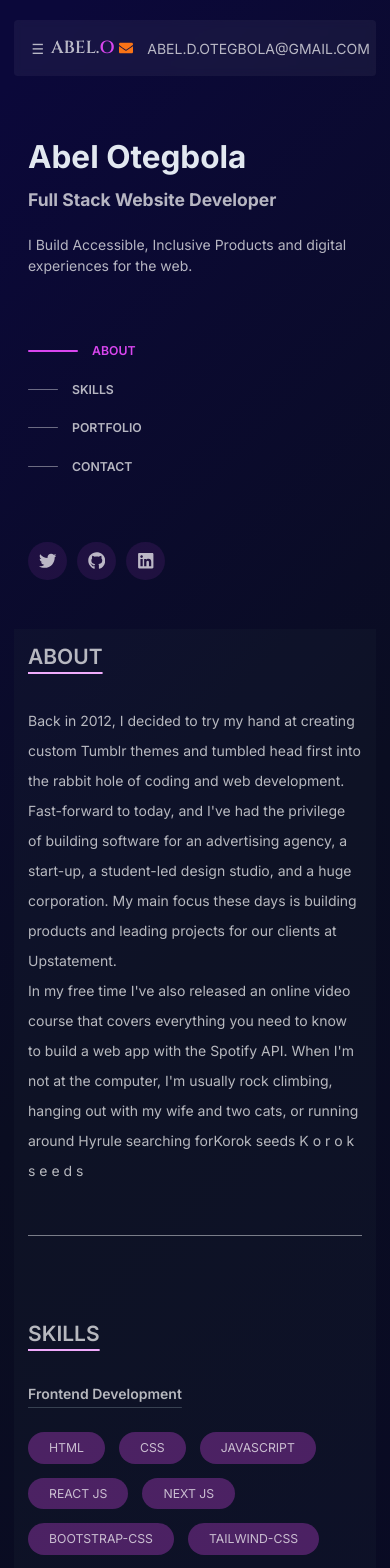
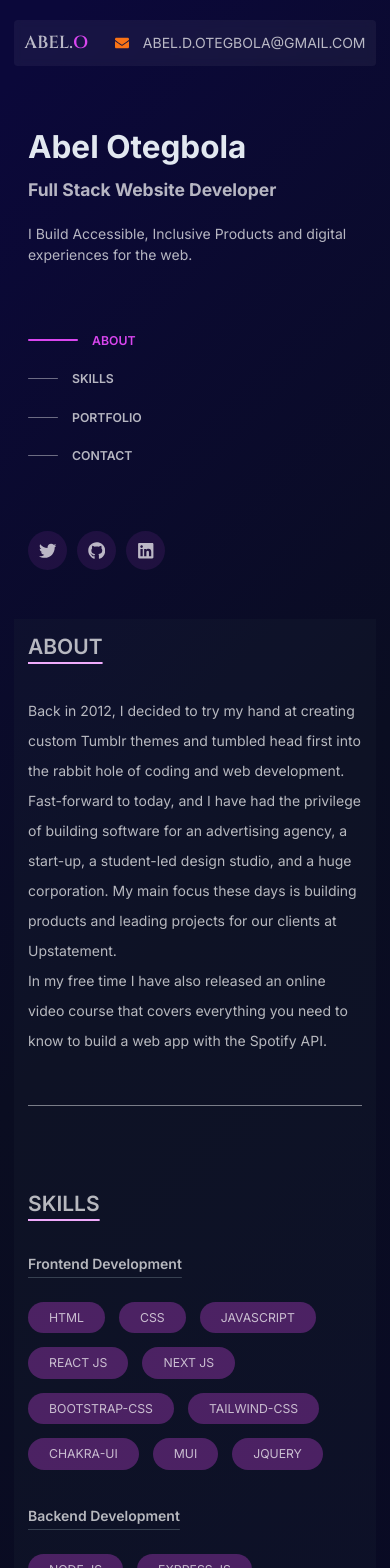
Before and after one commit to abel-otegbola/Portfolio, a Next.js app: page / in a window 390 px wide. Shown: the top 1568 px of the page. Built offline with nearby package versions, Linux system fonts and the light colour scheme.

Commit message:
fix: font not loaded in document [x] move font link to _app [x] remove navbar icon

```diff
--- a/components/Global_components/Contents.js
+++ b/components/Global_components/Contents.js
@@ -12,7 +12,7 @@ const Contents = () => {
 
             {/* ABOUT SECTION */}
             <h2 className="font-semibold text-2xl pb-6 underline decoration-fuchsia-300 underline-offset-8" id="about">ABOUT</h2>
-            <p className="py-4 leading-[30px]">Back in 2012, I decided to try my hand at creating custom Tumblr themes and tumbled head first into the rabbit hole of coding and web development. <br /> Fast-forward to today, and I've had the privilege of building software for an advertising agency, a start-up, a student-led design studio, and a huge corporation. My main focus these days is building products and leading projects for our clients at Upstatement. <br/> In my free time I've also released an online video course that covers everything you need to know to build a web app with the Spotify API. When I'm not at the computer, I'm usually rock climbing, hanging out with my wife and two cats, or running around Hyrule searching forKorok seeds K o r o k s e e d s </p>
+            <p className="py-4 leading-[30px]">Back in 2012, I decided to try my hand at creating custom Tumblr themes and tumbled head first into the rabbit hole of coding and web development. <br /> Fast-forward to today, and I have had the privilege of building software for an advertising agency, a start-up, a student-led design studio, and a huge corporation. My main focus these days is building products and leading projects for our clients at Upstatement. <br/> In my free time I have also released an online video course that covers everything you need to know to build a web app with the Spotify API.</p>
 
             <hr className="mt-10 opacity-[0.5]" />
 
--- a/components/Global_components/Navbar.js
+++ b/components/Global_components/Navbar.js
@@ -3,8 +3,6 @@ import { useEffect, useState } from 'react'
 import { FaEnvelope } from 'react-icons/fa'
 
 const Navbar = ({current}) => {
-    const [menuControl, setMenuControl] = useState(true)
-    const currentPage = current.type.name
 
     useEffect(() => {
         window.addEventListener("click", (e) => {
@@ -18,9 +16,8 @@ const Navbar = ({current}) => {
 
     return (
         <div className="flex items-center justify-between rounded m-4 lg:mx-[10%] p-3 sticky top-4 left-0 backdrop-blur-sm bg-white/[0.05] z-10">
-            <div className="md:hidden p-2" onClick={(e) => setMenuControl(!menuControl)}>&#9776;</div>
             <h1 className='font-["Cinzel"] min-w-[20%] font-semibold text-xl'>ABEL.<span className='text-fuchsia-500'>O</span></h1>
-            <nav className={`flex items-center ${(menuControl) ? "block" : "hidden"}`}>
+            <nav className={`flex items-center`}>
                 <ul>
                     <Link href="mailto:abel15655@gmail.com"><a className='flex items-center'><FaEnvelope className='mr-4 text-orange-500' /> ABEL.D.OTEGBOLA@GMAIL.COM</a></Link>
                 </ul>
--- a/components/Global_components/Projects.js
+++ b/components/Global_components/Projects.js
@@ -4,7 +4,7 @@ import Image from "next/image"
 const Projects = () => {
     const contracts = [
         { id: 1, title: "SOLTOOLS", img: "/projects/Cleanlist.png", summary: "A landing page for soltools which is a one-stop shop providing Defi support on the solana blockchain", Inspiration: "The inspiration behind the design and tech stack used is to provide a simple, informative and easy to understand landing page. The colors carefully used to match the brand logo, headings and call to actions to give the visitors an understanding of the services offered", how: "The landing page was built with HTML, CSS, JS and Bootstrap to keep it light and simple", tech: ["HTML", "CSS", "JAVASCRIPT", "BOOTSTRAP"] },
-        { id: 1, title: "NEPAL BEST DEALS", img: "/projects/nepalbestdeal.png", summary: "A landing page for soltools which is a one-stop shop providing Defi support on the solana blockchain", Inspiration: "The inspiration behind the design and tech stack used is to provide a simple, informative and easy to understand landing page. The colors carefully used to match the brand logo, headings and call to actions to give the visitors an understanding of the services offered", how: "The landing page was built with HTML, CSS, JS and Bootstrap to keep it light and simple", tech: ["HTML", "CSS", "JAVASCRIPT", "BOOTSTRAP"] },
+        { id: 2, title: "NEPAL BEST DEALS", img: "/projects/nepalbestdeal.png", summary: "A landing page for soltools which is a one-stop shop providing Defi support on the solana blockchain", Inspiration: "The inspiration behind the design and tech stack used is to provide a simple, informative and easy to understand landing page. The colors carefully used to match the brand logo, headings and call to actions to give the visitors an understanding of the services offered", how: "The landing page was built with HTML, CSS, JS and Bootstrap to keep it light and simple", tech: ["HTML", "CSS", "JAVASCRIPT", "BOOTSTRAP"] },
     ]
 
     return (
--- a/components/Layout.js
+++ b/components/Layout.js
@@ -20,9 +20,6 @@ const Layout = ({ children }) => {
         <>
             <Head>
                 <title>Abel.O | Portfolio</title>
-                <link rel="preconnect" href="https://fonts.googleapis.com" />
-                <link rel="preconnect" href="https://fonts.gstatic.com" crossorigin />
-                <link href="https://fonts.googleapis.com/css2?family=Cinzel:wght@400;500;600;700&family=Inter:wght@300;400;500;600;700;900&display=swap" rel="stylesheet" />
             </Head>
             <div className="contents font-['inter'] bg-gray-900 text-white/[0.7] scroll-smooth">
                 <Navbar current={children}/>
--- a/pages/_app.js
+++ b/pages/_app.js
@@ -1,11 +1,19 @@
+import Head from 'next/dist/shared/lib/head'
 import Layout from '../components/Layout'
 import '../styles/globals.css'
 
 function MyApp({ Component, pageProps }) {
   return (
-    <Layout>
-      <Component {...pageProps} />
-    </Layout>
+    <>
+    <Head>
+      <link rel="preconnect" href="https://fonts.googleapis.com" />
+      <link rel="preconnect" href="https://fonts.gstatic.com" crossOrigin="true" />
+      <link href="https://fonts.googleapis.com/css2?family=Cinzel:wght@400;500;600;700&family=Inter:wght@300;400;500;600;700;900&display=swap" rel="stylesheet" />
+    </Head>
+      <Layout>
+        <Component {...pageProps} />
+      </Layout>
+    </>
   )
 }
 
```
